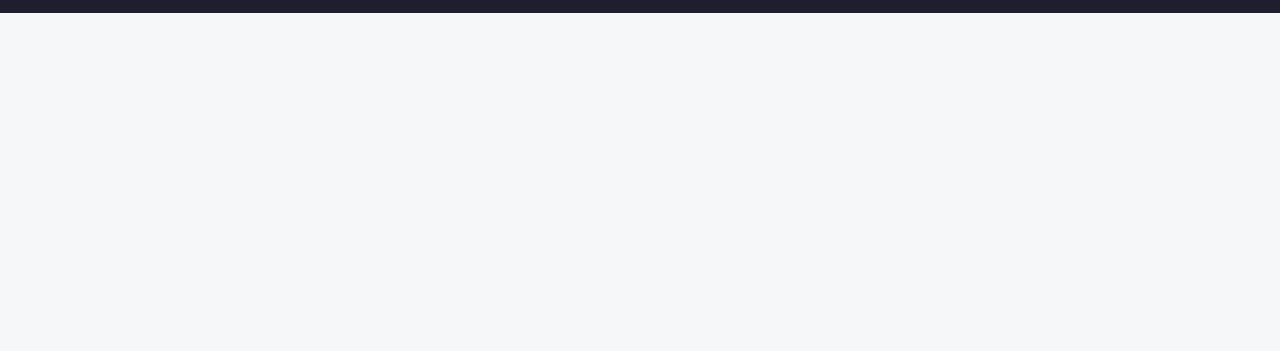
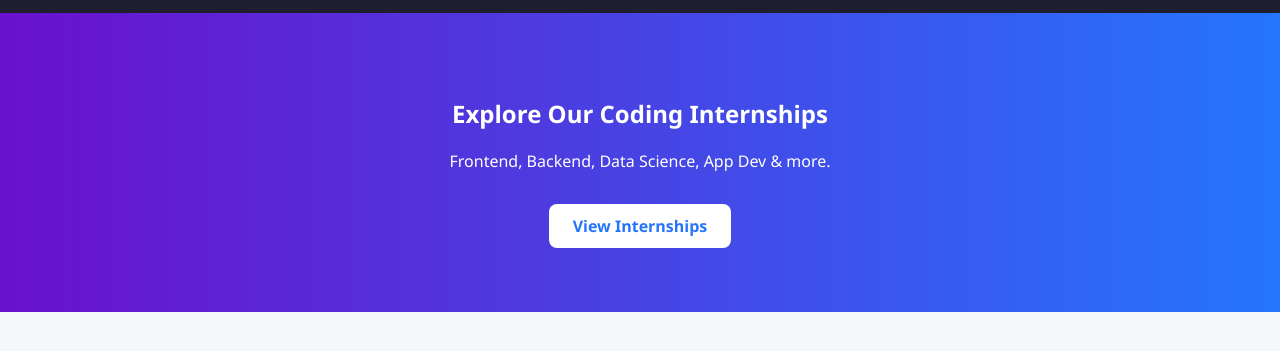
Before and after one commit to Aayushi0404/vault-ui-assignment, a plain HTML site: page index.html in a window 1280 px wide. Shown: the part 105-456 px from the top of the page. Drawn offline with Linux system fonts and the light colour scheme.

Commit message:
Add hero section with call to action

```diff
--- a/index.html
+++ b/index.html
@@ -17,3 +17,12 @@
       <a href="#faq">FAQ</a>
     </nav>
   </header>
+
+  <section class="hero">
+    <h2>Explore Our Coding Internships</h2>
+    <p>Frontend, Backend, Data Science, App Dev & more.</p>
+    <a href="#internships" class="btn">View Internships</a>
+  </section>
+
+</body>
+</html>
--- a/style.css
+++ b/style.css
@@ -16,3 +16,35 @@ body {
     margin: 0 1rem;
     text-decoration: none;
   }
+  .hero {
+    background: linear-gradient(to right, #6a11cb, #2575fc);
+    color: white;
+    text-align: center;
+    padding: 4rem 1rem;
+  }
+  .btn {
+    display: inline-block;
+    margin-top: 1rem;
+    padding: 0.7rem 1.5rem;
+    background: white;
+    color: #2575fc;
+    text-decoration: none;
+    border-radius: 8px;
+    font-weight: bold;
+  }
+  .hero {
+    background: linear-gradient(to right, #6a11cb, #2575fc);
+    color: white;
+    text-align: center;
+    padding: 4rem 1rem;
+  }
+  .btn {
+    display: inline-block;
+    margin-top: 1rem;
+    padding: 0.7rem 1.5rem;
+    background: white;
+    color: #2575fc;
+    text-decoration: none;
+    border-radius: 8px;
+    font-weight: bold;
+  }
```
